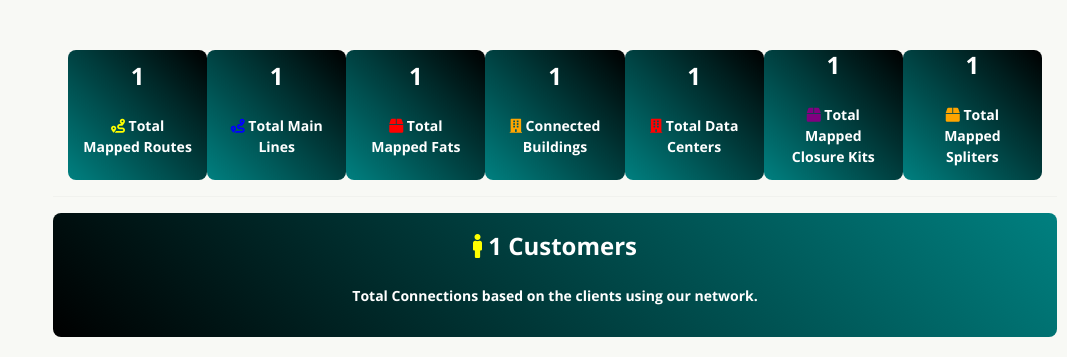
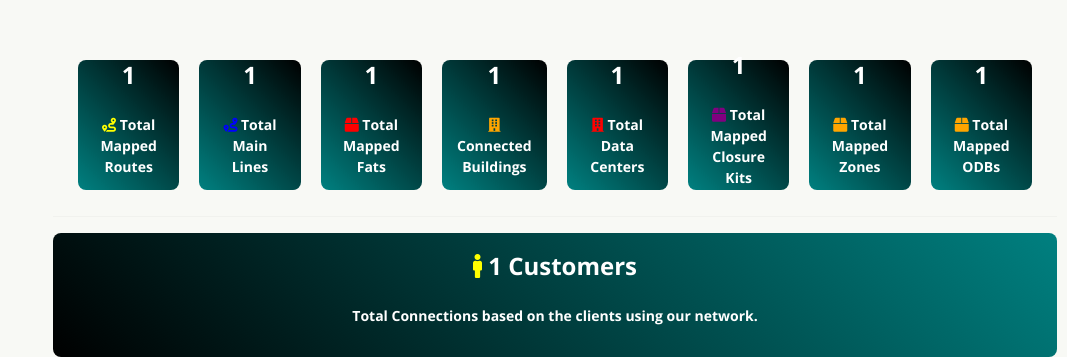
Before and after one commit to ombuijabali/isp_man, a Django app: template templates/isp/home.html in a window 1280 px wide. Shown: the top 357 px of the page, without its empty margins (213-1280 px from the left). Run offline with Django 4.2, Linux system fonts and the light colour scheme; tables that the repository leaves empty hold one stand-in row (values such as "Sample post"); the template is opened without the code that fills it: values that come from a table or form of the project are taken from there, most other values are stand-ins (such as "Sample title", 1, 10 or a date in 2020); some libraries are stand-ins or nearby versions.

Commit message:
Update home.html

```diff
--- a/templates/isp/home.html
+++ b/templates/isp/home.html
@@ -29,6 +29,7 @@
         flex-direction: column;
         justify-content: center;
         align-items: center;
+        margin: 10px;
     }
 
     .mapped-label {
@@ -149,7 +150,11 @@
         </div>
         <div class="mapped-item">
             <p class="mapped-count">{{ total_mapped_splitters }}</p>
-            <p class="mapped-label"><i class="fas fa-box" style="color: orange;"></i> Total Mapped Spliters</p>
+            <p class="mapped-label"><i class="fas fa-box" style="color: orange;"></i> Total Mapped Zones</p>
+        </div>
+        <div class="mapped-item">
+            <p class="mapped-count">{{ total_odb_splitters }}</p>
+            <p class="mapped-label"><i class="fas fa-box" style="color: orange;"></i> Total Mapped ODBs</p>
         </div>
     </div>
 </div>
```
